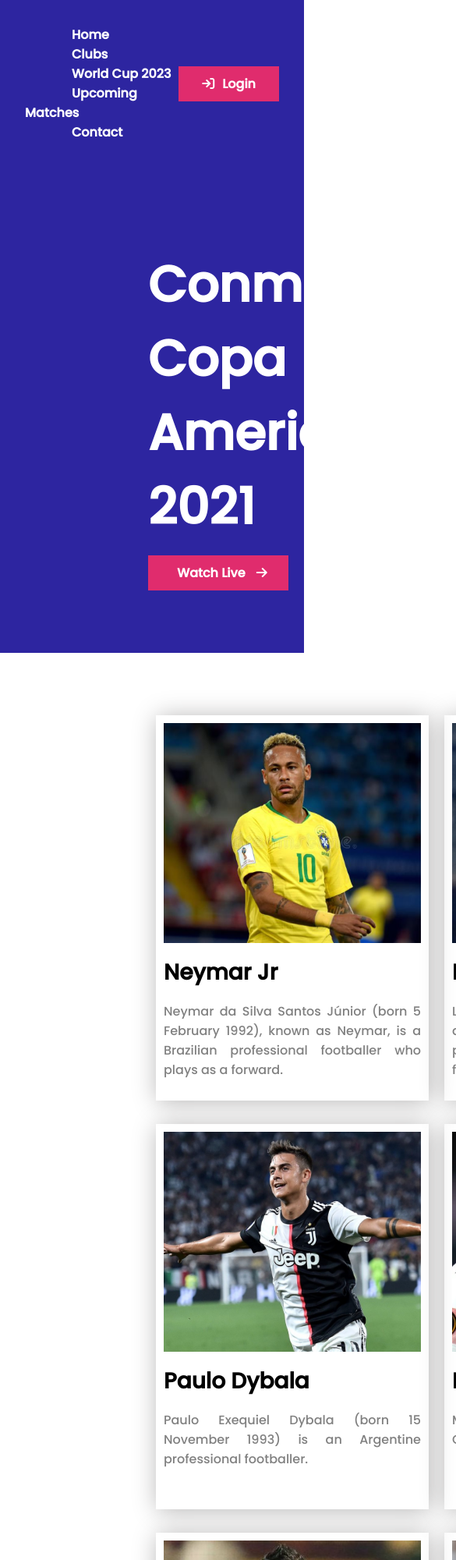
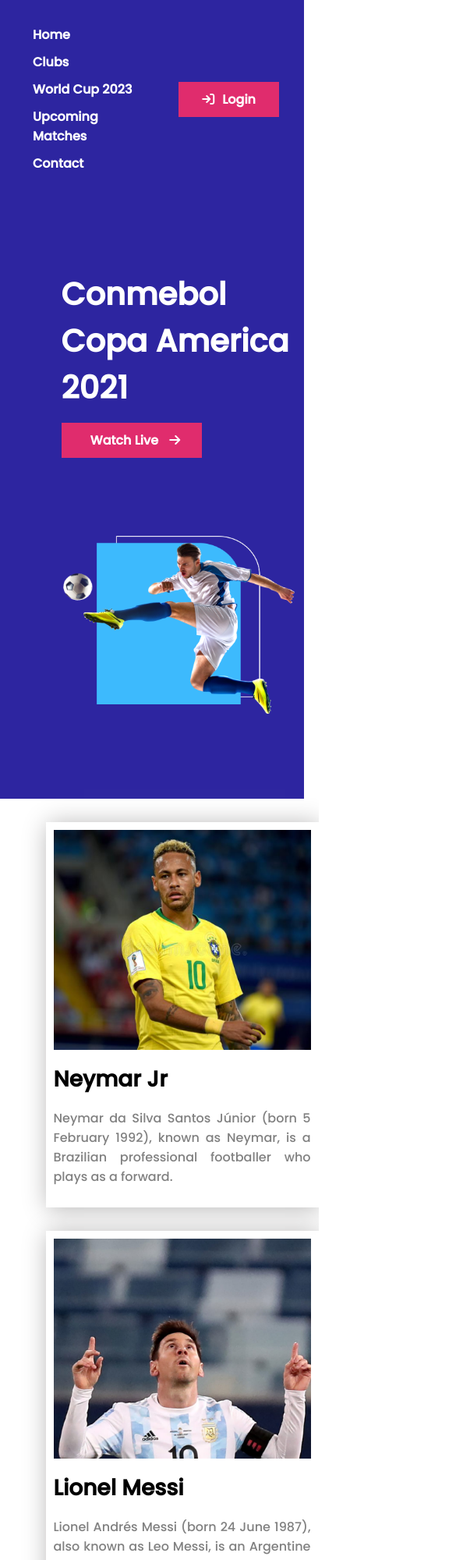
Before and after one commit to yasin2514/football-player, a plain HTML site: page index.html in a window 390 px wide. Shown: the top 2000 px of the page at 78% size, 585 px wide, since content can reach past the window. Drawn offline with Linux system fonts and the light colour scheme.

```diff
--- a/index.html
+++ b/index.html
@@ -7,6 +7,7 @@
     <title>football-player</title>
     <script src="https://kit.fontawesome.com/da4feda7ea.js" crossorigin="anonymous"></script>
     <link rel="stylesheet" href="styles/style.css">
+    <link rel="stylesheet" href="styles/media.css">
 </head>
 
 <!-- header part start -->
@@ -31,7 +32,7 @@
         <div class="banner-text">
 
             <div>
-                <h1 class="banner-title"> Conmebol Copa America 2021</h1>
+                <h1 class="banner-title"> Conmebol <br>Copa America 2021</h1>
             </div>
 
             <div class="banner-btn">
@@ -41,9 +42,11 @@
 
         </div>
 
-        <div >
+        <div class="banner-thumbnail-img">
             <img src="images/banner.png" alt="no image" class="banner-image">
         </div>
+
+    </section>
 
 </header>
 <!-- header part end  -->
@@ -187,12 +190,12 @@
         </div>
     </section>
 
-    <section class="banner-container">
+    <section class="banner-container bottom-container">
 
         <div class="banner-text">
 
             <div>
-                <h1 class="bottom-banner-title">All Highlights Copa America 2021</h1>
+                <h1 class="bottom-banner-title">All Highlights<br>Copa America 2021</h1>
                 <p class="bottom-para">The 2021 Copa América was the 47th edition of the Copa América, the international men's football championship organised by South America's football ruling body CONMEBOL. The tournament took place in Brazil from 13 June to 10 July 2021.</p>
             </div>
 
@@ -203,7 +206,7 @@
 
         </div>
 
-        <div >
+        <div class="banner-thumbnail-img">
             <img src="images/match.png" alt="no image" class="banner-image">
         </div>
 
@@ -227,7 +230,7 @@
                 <p class="footer-para">Copyright &copy2022 Football</p>
             </div>
         </div>
-</footer>
+</footer> -->
 <!-- footer part end -->
 
 
--- /dev/null
+++ b/styles/media.css
@@ -0,0 +1,77 @@
+/* for mobile device */
+@media only screen and (max-width: 688px) {
+  body {
+    margin: 0;
+    padding: 0;
+  }
+  /* header start */
+  .header {
+    width: 100%;
+    display: flex;
+    flex-direction: column;
+    justify-content: center;
+  }
+  /* navbar start */
+  .nav {
+    display: flex;
+    flex-direction: row;
+    justify-content: center;
+  }
+  .navbar {
+    display: grid;
+    grid-template-columns: repeat(1, 1fr);
+    grid-row-gap: 10px;
+  }
+  .navbar a {
+    margin-left: 0px;
+    margin-right: 50px;
+  }
+
+  /* navbar end */
+  /* header and bottom banner-start */
+  .banner-container {
+    width: 70%;
+    display: grid;
+    grid-template-columns: repeat(1, 1fr);
+    grid-row-gap: 60px;
+    margin:0px auto;
+  }
+  .banner-title,
+  .bottom-banner-title {
+    font-size: 40px;
+  }
+  .banner-image {
+    width: 300px;
+    height: 230px;
+  }
+  /* header and bottom banner-end */
+  /* header end */
+  /* players start */
+  .main {
+    width: 100%;
+    display: flex;
+    flex-direction: column;
+    justify-content: center;
+  }
+  .players {
+    display: grid;
+    grid-template-columns: repeat(1, 1fr);
+    padding: 30px;
+  }
+  /* players end */
+  /* footer start */
+  .footer {
+    margin: 0px;
+  }
+  .footer-img {
+    width: 270px;
+    height: 70px;
+  }
+  /* footer end*/
+}
+/* for mobile device */
+
+/* for tablet device */
+@media only screen and (min-width: 688px) and (max-width: 992px) {
+}
+/* for tablet device */
--- a/styles/style.css
+++ b/styles/style.css
@@ -1,45 +1,44 @@
-@import url('https://fonts.googleapis.com/css2?family=Baloo+2&family=Poppins:wght@500&display=swap');
-body{
+@import url("https://fonts.googleapis.com/css2?family=Baloo+2&family=Poppins:wght@500&display=swap");
+body {
   margin: 0;
   padding: 0;
-    font-family: 'Baloo 2', cursive;
-    font-family: 'Poppins', sans-serif;
+  font-family: "Baloo 2", cursive;
+  font-family: "Poppins", sans-serif;
   color: white;
-
 }
-/* header start */
-.header{
-    background-color:#2D25A0;
+/* ----------------header start-------------------- */
+.header {
+  background-color: #2d25a0;
+  display: flex;
+  flex-direction:column;
 }
 /* nav start */
-.nav{
+.nav {
   display: flex;
   align-items: center;
-    justify-content:space-around;
+  justify-content: space-around;
   padding: 32px;
-
 }
 .navbar a,
 .button,
-.fa-arrow-right-to-bracket{
+.fa-arrow-right-to-bracket {
   text-decoration: none;
   color: white;
   font-size: 16px;
   font-weight: bold;
   padding-left: 10px;
-
 }
-.navbar a{
+.navbar a {
   margin-left: 50px;
 }
 .navbar a:hover,
-.button:hover{
+.button:hover {
   color: rgb(216, 216, 216);
 }
 
 /* button start */
-.btn{
-    background-color:#E02C6D;
+.btn {
+  background-color: #e02c6d;
   display: flex;
   padding: 10px 30px 10px 20px;
   align-items: center;
@@ -48,114 +47,108 @@ body{
 
 /* button end */
 /* nav end */
-.banner-container{
-    display:grid;
-    grid-template-columns: repeat(2,1fr);
-    grid-column-gap:100px;
-    margin:0px 190px;
-    padding: 50px 0px  80px 0px;
-
+/* header and bottom banner-start */
+.banner-container {
+  display: flex;
+  justify-content: space-between;
+  width: 78%;
+  margin: 0px auto;
+  padding: 40px 0px 80px 0px;
 }
-.banner-title{
+.banner-text,
+.banner-thumbnail-img{
+    margin: 20px;
+}
+.banner-title {
   font-size: 64px;
   margin-bottom: 15px;
 }
-.banner-btn{
+.banner-btn {
   padding: 10px 20px;
-    background-color:#E02C6D;
+  background-color: #e02c6d;
   width: 140px;
   text-align: center;
+}
+
+.banner-image {
+  width: 556.01px;
+  height: 438px;
+  transition: transform 2s;
+}
+.banner-image:hover {
+  transform: scale(1.1);
+}
+/* header and bottom banner-end */
+
+/* -------------------header end--------------------- */
+/* -------------------main start--------------------- */
 
 
-
+/* player section start */
+.players {
+  padding: 80px 0px;
+  width: 70%;
+  margin: 0px auto;
+  display:grid;
+  grid-template-columns: repeat(3, 1fr);
+  grid-column-gap: 20px;
+  grid-row-gap: 30px;
 }
-
-.banner-image{
-    Width:556.01px;
-    Height:438px;
-    transition:transform 2s;
-}
-.banner-image:hover{
-    transform: scale(1.1);
-
-}
-/* header end */
-
-/* player section start */
-.main{
-    display: flex;
-    flex-direction: column;
-
-}
-.players{
-    padding:80px 200px;
-    display: grid;
-    grid-template-columns: repeat(3,1fr);
-    grid-column-gap:20px;
-    grid-row-gap:30px;
-
-}
-.player{
+.player {
   height: 474px;
   width: 330px;
   padding: 10px;
   box-shadow: 2px 2px 30px rgb(182, 181, 181);
-
 }
-.player-img{
+.player-img {
   width: 100%;
-
 }
-.player-title{
-    color:black;
+.player-title {
+  color: black;
   font-size: 28px;
   margin: 10px 0px 0px 0px;
   font-weight: bolder;
 }
-.player-details p{
+.player-details p {
   color: grey;
   font-size: 16px;
   text-align: justify;
-
 }
-.bottom-banner-title{
+.bottom-banner-title {
   color: black;
   font-size: 48px;
-    margin-bottom: 10px;
-
+  /* margin-bottom: 10px; */
 }
-.bottom-para{
-    color:#6C6C6C;
+.bottom-para {
+  color: #6c6c6c;
   font-size: 16px;
-    margin-bottom:20px;
+  margin-bottom: 20px;
 }
 /* player section end */
+/* -------------------main end--------------------- */
+
 
 /* footer start */
-.footer{
+.footer {
   display: flex;
   justify-content: center;
   align-items: center;
-    margin: 40px 0px;
+}
 
-}
-.footer-section{
-}
-.footer-img{
+.footer-img {
   width: 430px;
   height: 100px;
 }
-.icon{
+.icon {
   display: flex;
-    justify-content:center;
-    margin: 25px 0px;
-
+  justify-content: center;
+  margin: 10px 0px;
 }
-.social-icon{
-    color:rgb(88, 88, 88);
+.social-icon {
+  color: rgb(88, 88, 88);
   padding-left: 20px;
 }
-.footer-para{
+.footer-para {
   color: black;
   font-size: 18px;
   text-align: center;
```
Lines whose indentation alone changed are shown as unchanged.
